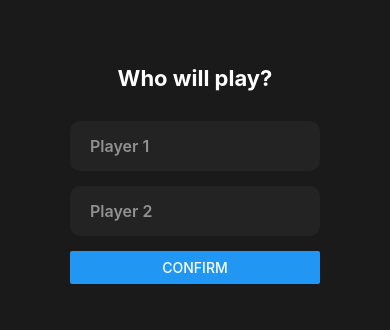
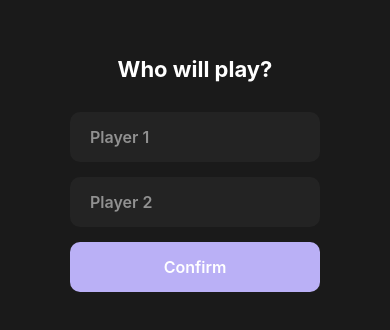
Before and after one commit to everwaveme/shots-counter-native-app, a React Native app: screen / in a window 390 px wide. Shown: the part 248-578 px from the top of the page. Built offline with nearby package versions, Linux system fonts and the light colour scheme.

Commit message:
added pressable element to form

```diff
--- a/App.jsx
+++ b/App.jsx
@@ -1,5 +1,5 @@
 import { StatusBar } from 'expo-status-bar';
-import { StyleSheet, Text, View } from 'react-native';
+import { StyleSheet } from 'react-native';
 import NamesForm from './components/NamesForm';
 
 function App() {
--- a/components/NamesForm/index.jsx
+++ b/components/NamesForm/index.jsx
@@ -1,10 +1,9 @@
 import { StatusBar } from 'expo-status-bar';
 import { useState } from 'react';
-import { Button, StyleSheet, Text, TextInput, View } from 'react-native';
+import { Pressable, StyleSheet, Text, TextInput, View } from 'react-native';
 import { Colors } from '../styleVariables';
 
 function NamesForm() {
-
 
   return (
     <View style={styles.container}>
@@ -23,10 +22,13 @@ function NamesForm() {
             placeholder='Player 2'
             placeholderTextColor={Colors.semiLight}
           />
-          <Button
-            style={styles.namesFormBtn}
-            title="Confirm"
-          />
+          <Pressable>
+            <View style={styles.namesFormBtn}>
+              <Text style={styles.namesFormBtnText}>
+                Confirm
+              </Text>
+            </View>
+          </Pressable>
         </View>
       </View>
     </View>
@@ -63,14 +65,19 @@ const styles = StyleSheet.create({
     borderRadius: 10,
   },
   namesFormBtn: {
+    justifyContent: 'center',
+    alignItems: 'center',
+    paddingVertical: 15,
+    backgroundColor: Colors.accent,
+    borderRadius: 10,
 
+  },
+  namesFormBtnText: {
+    fontSize: 16,
+    fontWeight: 600,
+    color: Colors.light,
   }
 });
 
 
-
-
-
-
-
 export default NamesForm;
```
